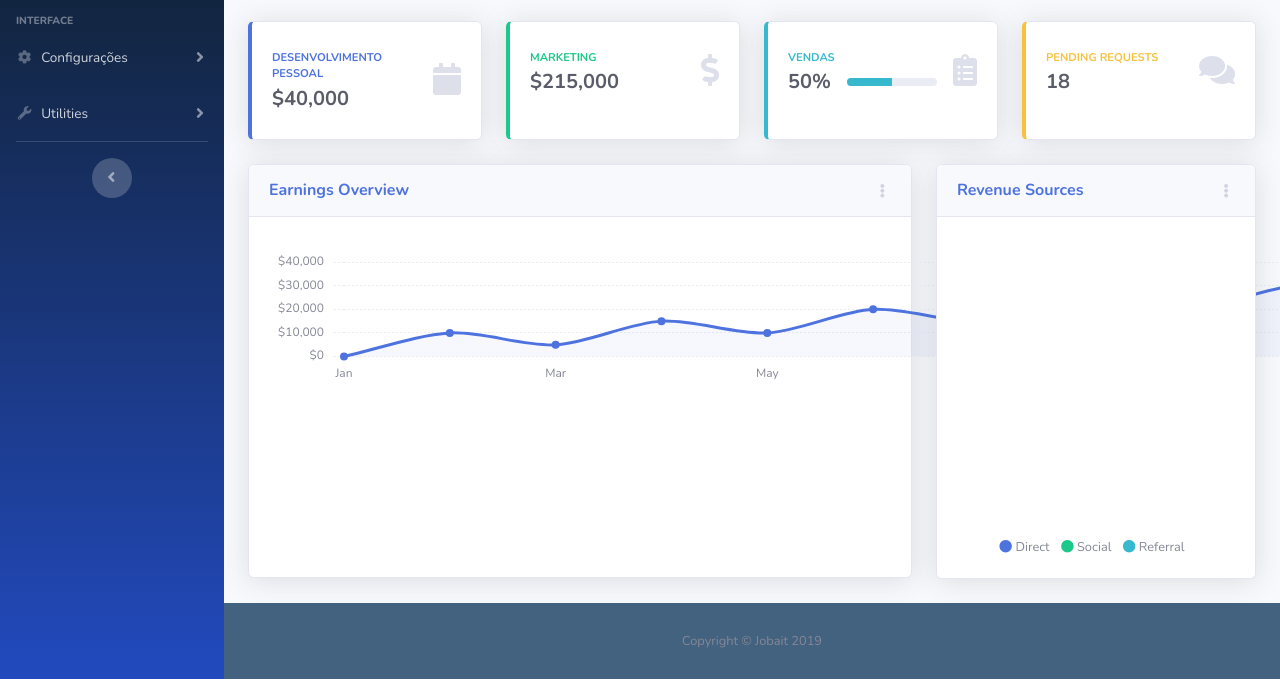
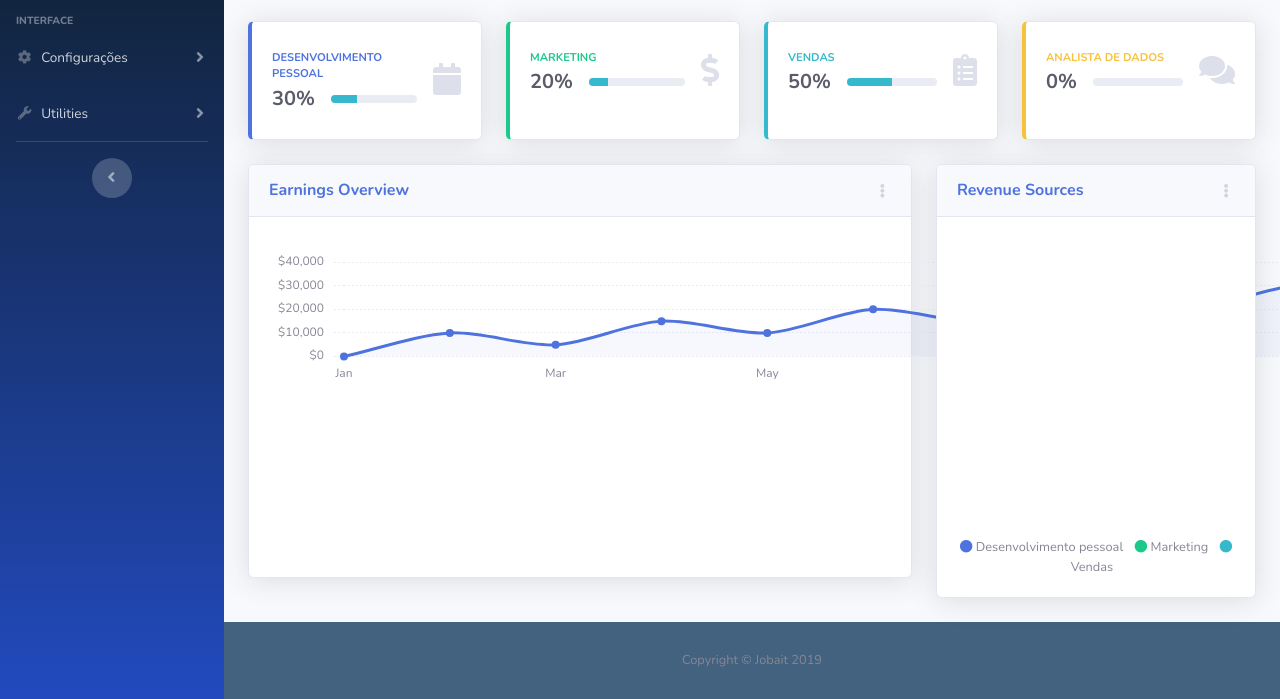
Before and after one commit to xjailsonsantosx/HackEdu, a website with bundled scripts: page portal/index.html in a window 1280 px wide. Shown: the part 131-830 px from the top of the page. Built offline with nearby package versions, Linux system fonts and the light colour scheme.

Commit message:
carreiras

```diff
--- a/portal/index.html
+++ b/portal/index.html
@@ -293,7 +293,16 @@
                   <div class="row no-gutters align-items-center">
                     <div class="col mr-2">
                       <div class="text-xs font-weight-bold text-primary text-uppercase mb-1">Desenvolvimento pessoal</div>
-                      <div class="h5 mb-0 font-weight-bold text-gray-800">$40,000</div>
+                      <div class="row no-gutters align-items-center">
+                        <div class="col-auto">
+                          <div class="h5 mb-0 mr-3 font-weight-bold text-gray-800">30%</div>
+                        </div>
+                        <div class="col">
+                          <div class="progress progress-sm mr-2">
+                            <div class="progress-bar bg-info" role="progressbar" style="width: 30%" aria-valuenow="30" aria-valuemin="0" aria-valuemax="100"></div>
+                          </div>
+                        </div>
+                      </div>
                     </div>
                     <div class="col-auto">
                       <i class="fas fa-calendar fa-2x text-gray-300"></i>
@@ -310,7 +319,16 @@
                   <div class="row no-gutters align-items-center">
                     <div class="col mr-2">
                       <div class="text-xs font-weight-bold text-success text-uppercase mb-1">Marketing</div>
-                      <div class="h5 mb-0 font-weight-bold text-gray-800">$215,000</div>
+                      <div class="row no-gutters align-items-center">
+                        <div class="col-auto">
+                          <div class="h5 mb-0 mr-3 font-weight-bold text-gray-800">20%</div>
+                        </div>
+                        <div class="col">
+                          <div class="progress progress-sm mr-2">
+                            <div class="progress-bar bg-info" role="progressbar" style="width: 20%" aria-valuenow="20" aria-valuemin="0" aria-valuemax="100"></div>
+                          </div>
+                        </div>
+                      </div>
                     </div>
                     <div class="col-auto">
                       <i class="fas fa-dollar-sign fa-2x text-gray-300"></i>
@@ -353,8 +371,17 @@
                 <div class="card-body">
                   <div class="row no-gutters align-items-center">
                     <div class="col mr-2">
-                      <div class="text-xs font-weight-bold text-warning text-uppercase mb-1">Pending Requests</div>
-                      <div class="h5 mb-0 font-weight-bold text-gray-800">18</div>
+                      <div class="text-xs font-weight-bold text-warning text-uppercase mb-1">Analista de dados</div>
+                      <div class="row no-gutters align-items-center">
+                        <div class="col-auto">
+                          <div class="h5 mb-0 mr-3 font-weight-bold text-gray-800">0%</div>
+                        </div>
+                        <div class="col">
+                          <div class="progress progress-sm mr-2">
+                            <div class="progress-bar bg-info" role="progressbar" style="width: 0%" aria-valuenow="0" aria-valuemin="0" aria-valuemax="100"></div>
+                          </div>
+                        </div>
+                      </div>
                     </div>
                     <div class="col-auto">
                       <i class="fas fa-comments fa-2x text-gray-300"></i>
@@ -423,13 +450,13 @@
                   </div>
                   <div class="mt-4 text-center small">
                     <span class="mr-2">
-                      <i class="fas fa-circle text-primary"></i> Direct
+                      <i class="fas fa-circle text-primary"></i> Desenvolvimento pessoal
                     </span>
                     <span class="mr-2">
-                      <i class="fas fa-circle text-success"></i> Social
+                      <i class="fas fa-circle text-success"></i> Marketing
                     </span>
                     <span class="mr-2">
-                      <i class="fas fa-circle text-info"></i> Referral
+                      <i class="fas fa-circle text-info"></i> Vendas
                     </span>
                   </div>
                 </div>
```
